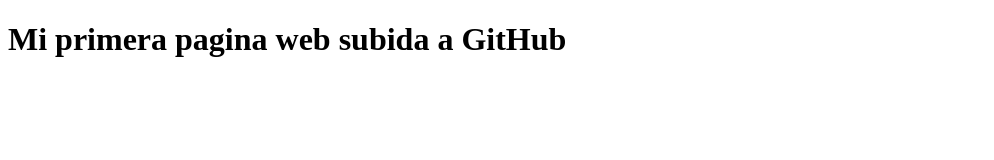
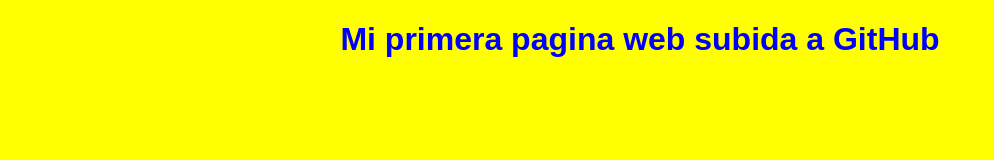
Before and after one commit to JuanAlejandroHS/JuanAlejandroHS.github.io, a plain HTML site: page index.html in a window 1280 px wide. Shown: the whole page, without its empty margins (0-994 px from the left). Drawn offline with Linux system fonts and the light colour scheme.

Commit message:
modificados estilos y cambiado el titulo

```diff
--- /dev/null
+++ b/estilos.css
@@ -0,0 +1,9 @@
+body {
+    background-color: yellow;
+    font-family: Arial, Helvetica, sans-serif;
+}
+
+h1 {
+    color: blue;
+    text-align: center;
+}
--- a/index.html
+++ b/index.html
@@ -3,7 +3,8 @@
 <head>
     <meta charset="UTF-8">
     <meta name="viewport" content="width=device-width, initial-scale=1.0">
-    <title>Document</title>
+    <link rel="stylesheet" href="estilos.css">
+    <title>Mi primera web desplegada</title>
 </head>
 <body>
     <h1>Mi primera pagina web  subida a GitHub</h1>
```
